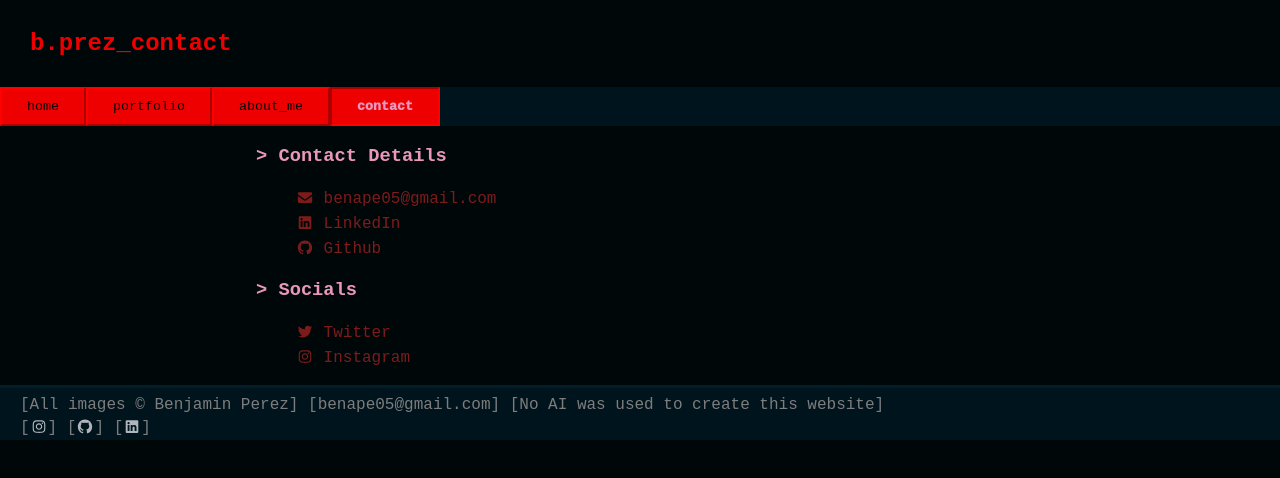
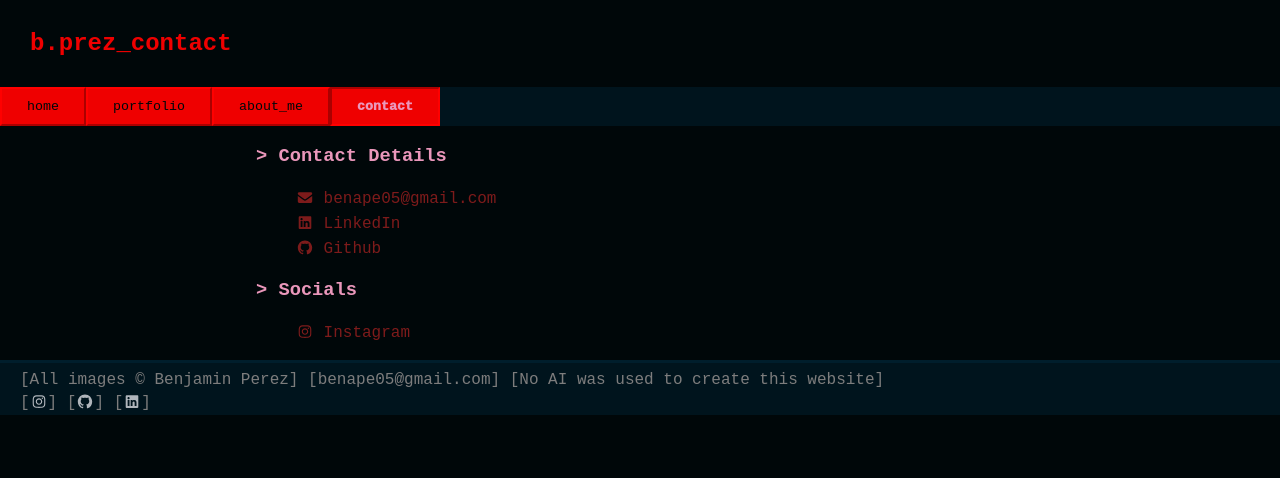
Before and after one commit to BenApe/photography-website, a plain HTML site: page contact.html in a window 1280 px wide. Drawn offline with Linux system fonts and the light colour scheme.

Commit message:
removed twitter

```diff
--- a/contact.html
+++ b/contact.html
@@ -45,12 +45,6 @@
         <h3>> Socials</h3>
         <ul style="list-style-type: none;">
             <li>
-                <a class="icon text-link" href="https://x.com/mega_05_" title="Twitter" target="_blank">
-                    <img class="icon" src="icons/twitter_red.svg">
-                    Twitter
-                </a>
-            </li>
-            <li>
                 <a class="icon text-link" href="https://www.instagram.com/b.prez_/" title="Instagram" target="_blank">
                     <img class="icon" src="icons/instagram_red.svg">
                     Instagram
```
